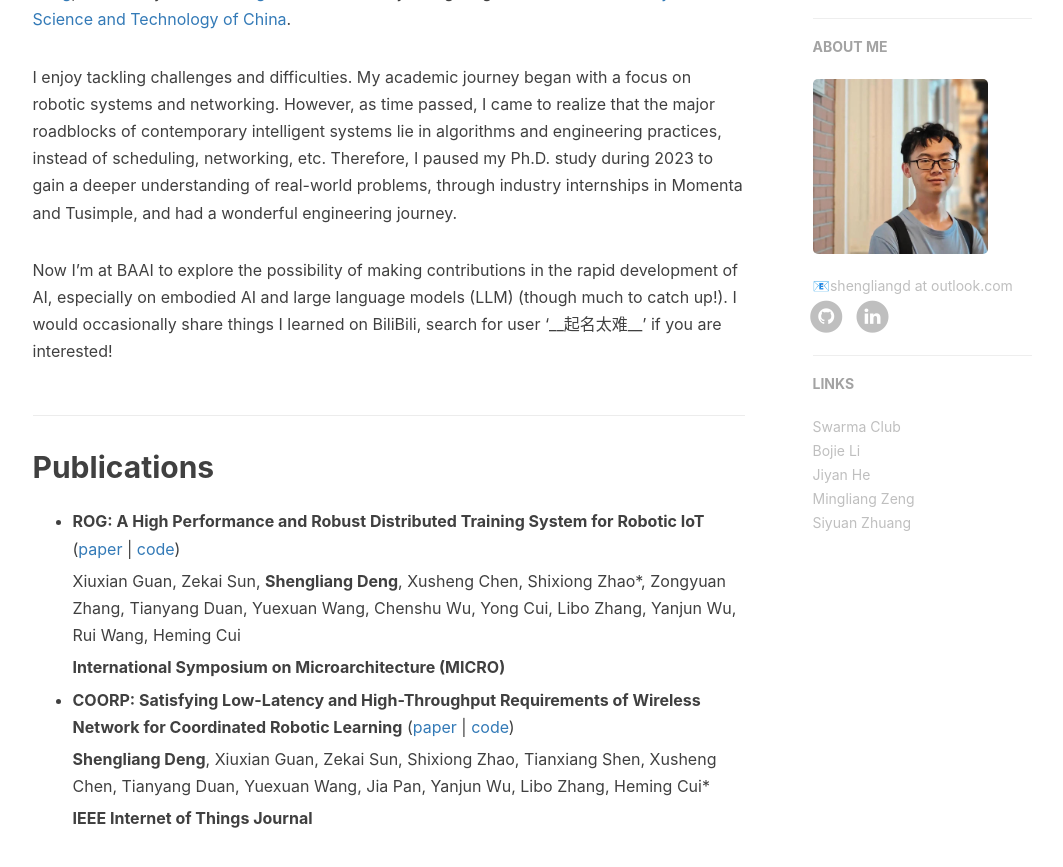
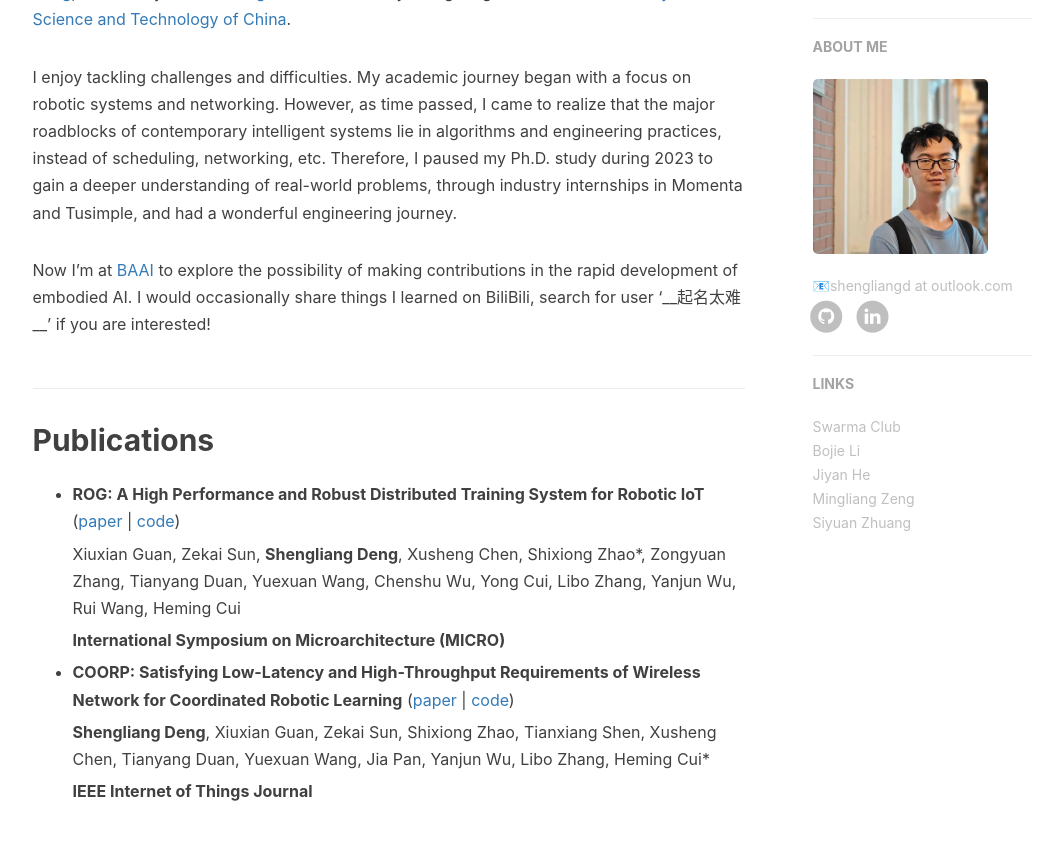
Before and after one commit to shengliangd/shengliangd.github.io, a Jekyll site: the page built from about.html, in a window 1280 px wide and 900 px high, scrolled down 496 px. Shown: the top 867 px of the window, without its empty margins (135-1198 px from the left). Built offline with Jekyll 4.4.1, drawn with Linux system fonts in a browser that asks for light colours; nearby versions of some CDN libraries; comment, search, counter and statistics services are not loaded.

Commit message:
Update en.md

```diff
--- a/_includes/about/en.md
+++ b/_includes/about/en.md
@@ -6,7 +6,7 @@ I enjoy tackling challenges and difficulties.
 My academic journey began with a focus on robotic systems and networking. However, as time passed, I came to realize that the major roadblocks of contemporary intelligent systems lie in algorithms and engineering practices, instead of scheduling, networking, etc.
 Therefore, I paused my Ph.D. study during 2023 to gain a deeper understanding of real-world problems, through industry internships in Momenta and Tusimple, and had a wonderful engineering journey.
 
-Now I’m at BAAI to explore the possibility of making contributions in the rapid development of AI, especially on embodied AI and large language models (LLM) (though much to catch up!). I would occasionally share things I learned on BiliBili, search for user '\_\_起名太难\_\_' if you are interested!
+Now I’m at [BAAI](https://www.baai.ac.cn/) to explore the possibility of making contributions in the rapid development of embodied AI. I would occasionally share things I learned on BiliBili, search for user '\_\_起名太难\_\_' if you are interested!
 
 ## Publications
 
```
